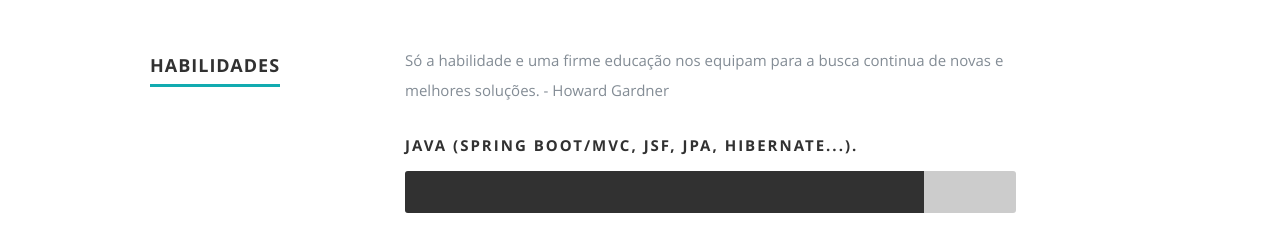
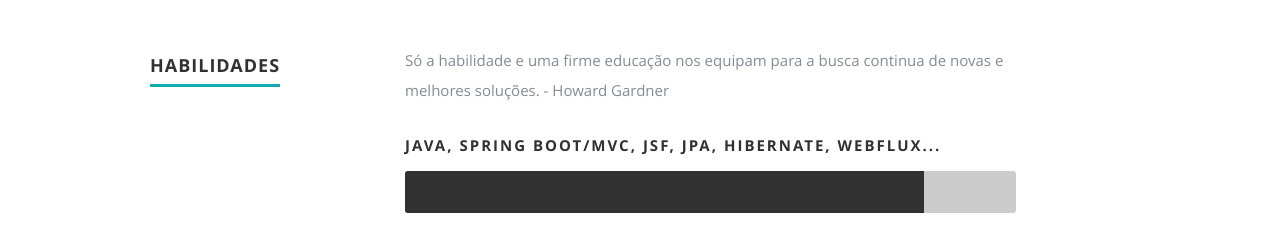
Before and after one commit to isacsneto/isacsneto.github.io, a plain HTML site: page index.html in a window 1280 px wide. Shown: the part 2900-3125 px from the top of the page. Drawn offline with nearby package versions, Linux system fonts and the light colour scheme.

Commit message:
atualizando

```diff
--- a/index.html
+++ b/index.html
@@ -300,7 +300,7 @@
 				<div class="bars">
 
 				   <ul class="skills">
-					   <li><span class="bar-expand photoshop"></span><em>Java (Spring boot/MVC, JSF, JPA, Hibernate...).</em></li>
+					   <li><span class="bar-expand photoshop"></span><em>Java, spring boot/MVC, JSF, JPA, Hibernate, WebFlux...</em></li>
 						<li><span class="bar-expand wordpress"></span><em>IntelliJ, Git, JIRA</em></li>
 						<li><span class="bar-expand css"></span><em>JavaScript (Node.js e React js).</em></li>
 						<li><span class="bar-expand html5"></span><em>Scrum, ITIL 4.</em></li>
```
